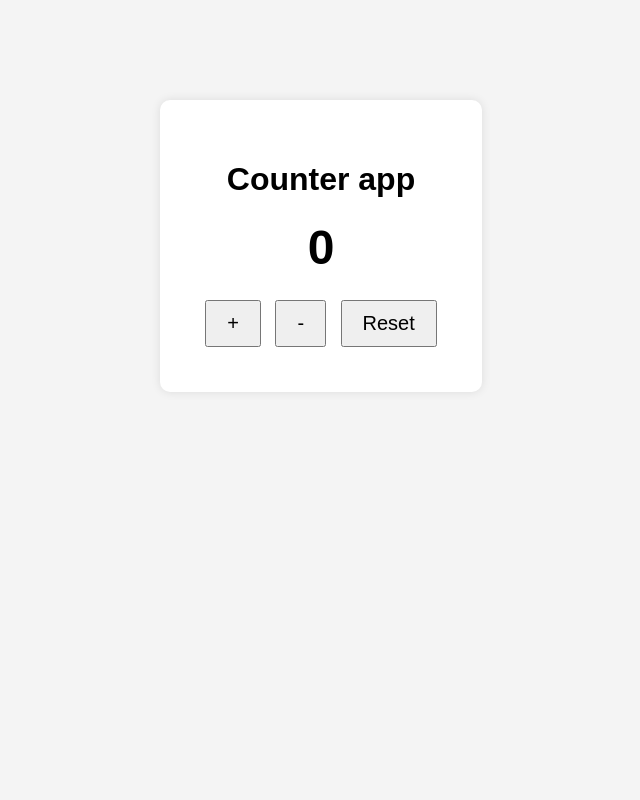
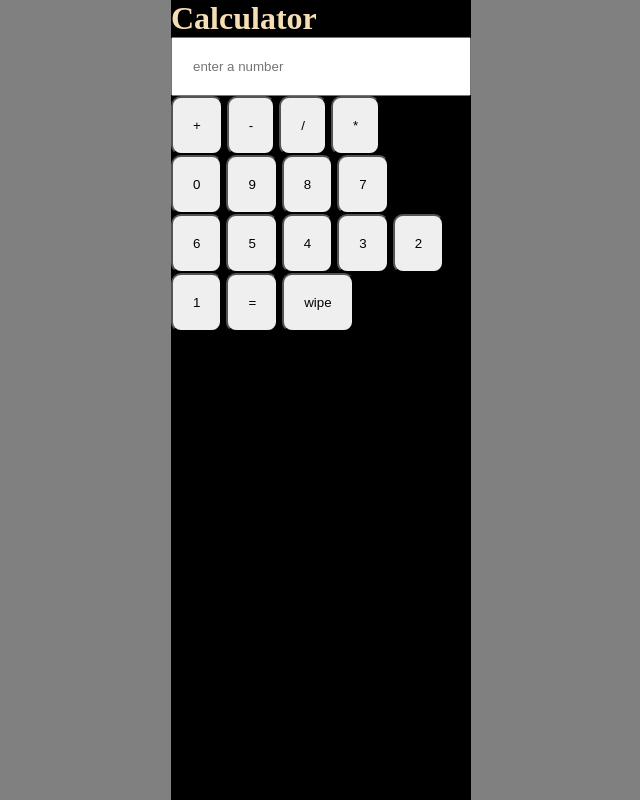
Before and after one commit to Yusuf-77-tech/Counter-apps, a plain HTML site: page index.html in a window 1280 px wide. Shown: the whole page, without its empty margins (319-959 px from the left). Drawn offline with Linux system fonts and the light colour scheme.

Commit message:
Add files via upload

```diff
--- a/index.html
+++ b/index.html
@@ -7,18 +7,37 @@
     <link rel="stylesheet" href="./style.css">
 </head>
 <body>
+
     <div class="container">
-        <h1>Counter app</h1>
-        <h2 id="count">0</h2>
-        <div class="buttons">
-            <button id="increase" onclick="get()">+</button>
-            <button id="decrease" onclick="be()">-</button>
-            <button id="Reset" onclick="me()">Reset</button>
+        <h1>Calculator</h1>
+        <input type="text" placeholder="enter a number" id="input"><br>
+        <div class="btn1">
+        <button onclick="display(`+`)">+</button>
+         <button onclick="display(`-`)">-</button>
+          <button onclick="display(`/`)">/</button>
+           <button onclick="display(`*`)">*</button>
+           </div>
+           <div class="btn2">
+            <button onclick="display(`0`)">0</button>
+             <button onclick="display(`9`)">9</button>
+             <button onclick="display(`8`)">8</button>
+              <button onclick="display(`7`)">7</button>
 
-        </div>
+            </div>
+
+         <div class="btn3">
+            <button onclick="display(`6`)">6</button>
+             <button onclick="display(`5`)">5</button>
+             <button onclick="display(`4`)">4</button>
+              <button onclick="display(`3`)">3</button>
+              <button onclick="display(`2`)">2</button>
+              <button onclick="display(`1`)">1</button>
+            <button onclick="calculate()">=</button>
+            <button onclick="wipe()">wipe</button>
+            </div>
 
     </div>
+    <script src="./script.js"></script>
 
-    <script src="./script.js"></script>
 </body>
 </html>
--- a/script.js
+++ b/script.js
@@ -1,20 +1,19 @@
-const countlabel = document.getElementById("count")
-let count = 0
+const input = document.querySelector("#input")
 
-function get(){
-    count++
-    countlabel.textContent = count
 
+function display(callback){
+    input.value += callback
 }
 
-function be(){
-    count--
-    countlabel.textContent = count
+function calculate(){
+    try{
+        input.value = eval(input.value)
+    }catch(error){
+        input.value = "error"
 
+    }
 }
 
-function me(){
-    count = 0
-    countlabel.textContent = count
-
+function wipe(){
+    input.value = ""
 }
--- a/style.css
+++ b/style.css
@@ -1,26 +1,35 @@
-body {
-  font-family: sans-serif;
-  text-align: center;
-  background-color: #f4f4f4;
-  margin-top: 100px;
+*{
+    padding: 0;
+    margin: 0;
+    box-sizing: border-box;
 }
 
-.container {
-  background: white;
-  display: inline-block;
-  padding: 40px;
-  border-radius: 10px;
-  box-shadow: 0 0 10px rgba(0, 0, 0, 0.1);
+body{
+    background-color: gray;
+    display: flex;
+    justify-content: center;
 }
 
-h2 {
-  font-size: 48px;
-  margin: 20px 0;
+.container{
+    background-color: black;
+    height: 100vh;
+    width: 100%;
+    max-width: 300px;
+
 }
 
-button {
-  font-size: 20px;
-  padding: 10px 20px;
-  margin: 5px;
-  cursor: pointer;
+h1{
+    color: wheat;
 }
+
+input{
+    width: 100%;
+    padding: 20px;
+
+
+}
+
+button{
+    padding: 20px;
+    border-radius: 10px;
+}
```
